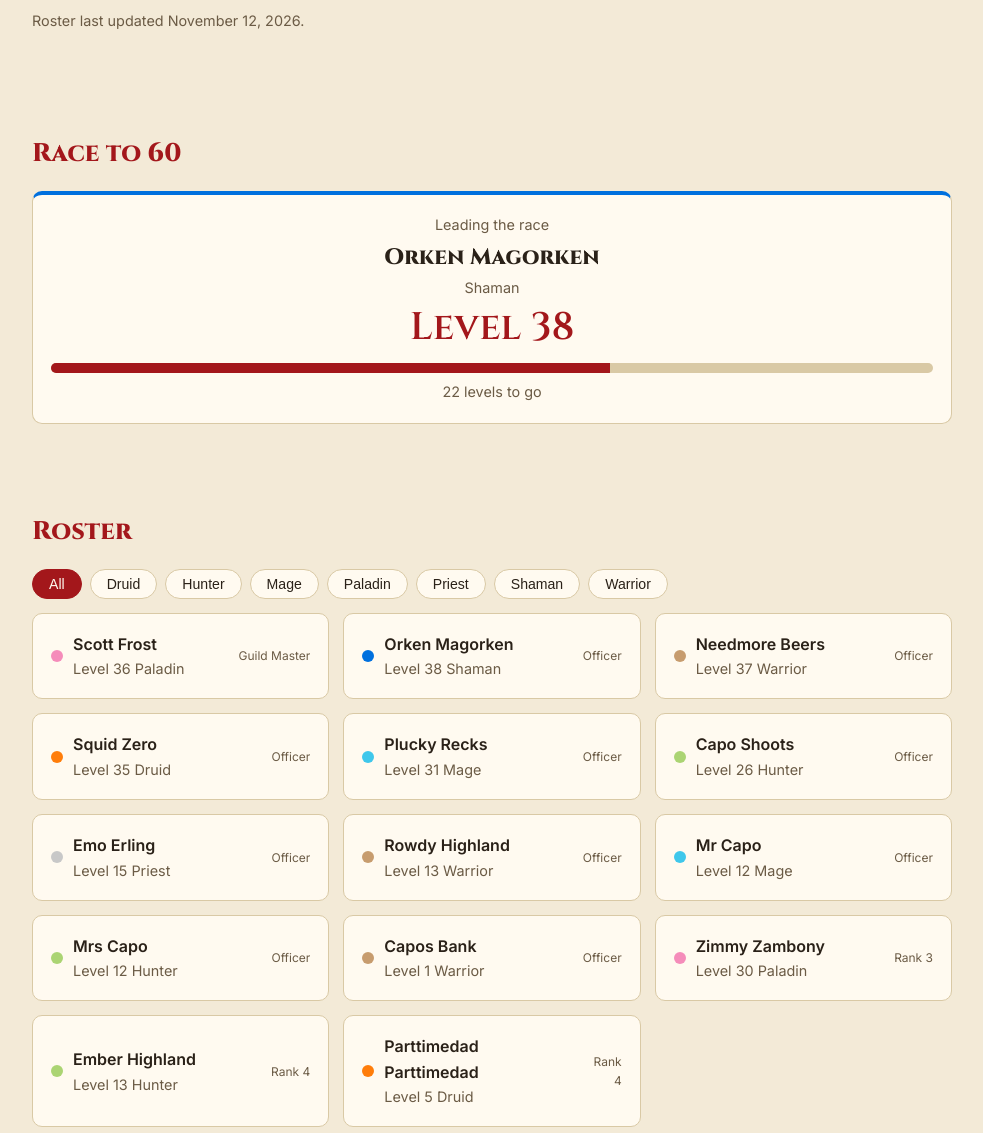
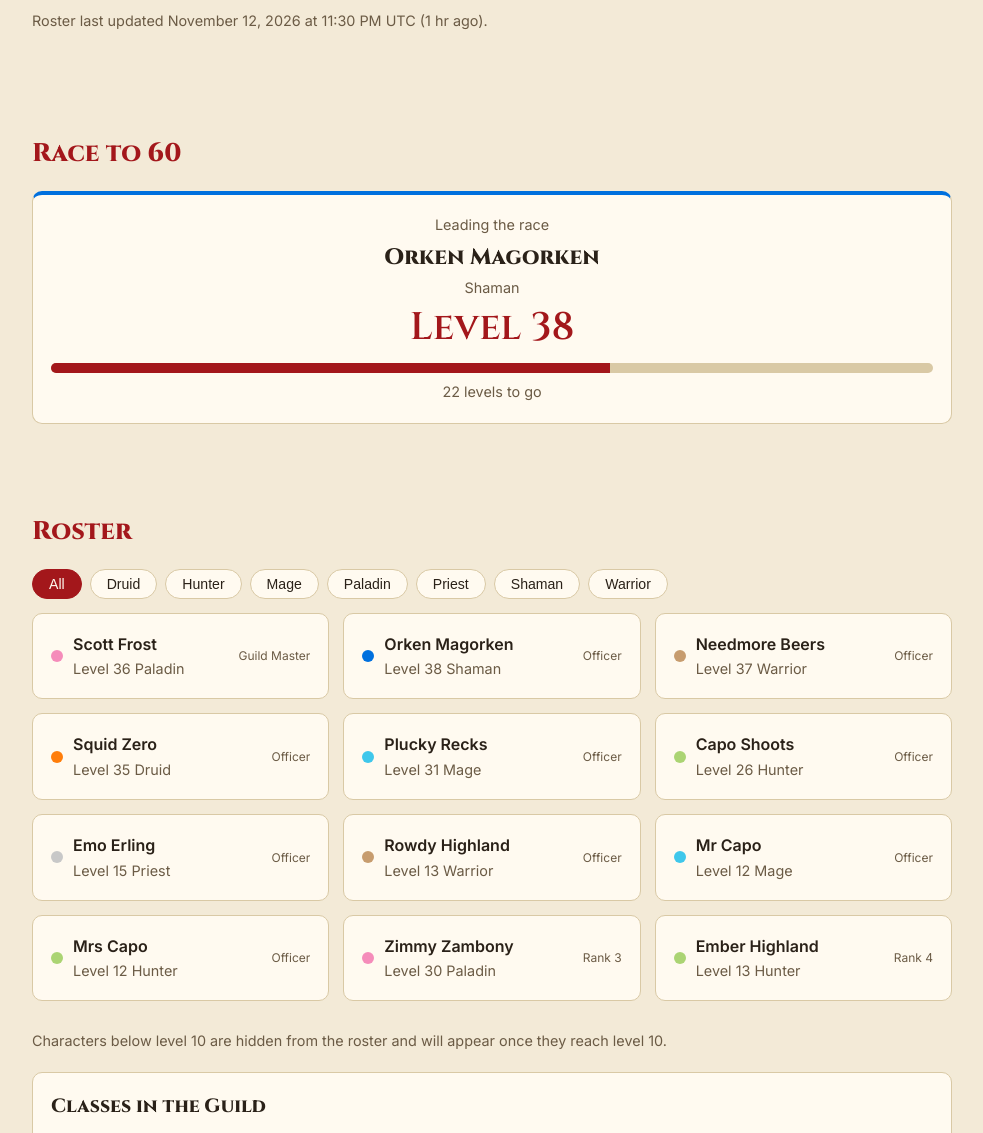
Before and after one commit to Ne0Squid/Dirty-Socks, a plain HTML site: page index.html in a window 1280 px wide. Shown: the part 584-1717 px from the top of the page, without its empty margins (148-1131 px from the left). Drawn offline with Linux system fonts and the light colour scheme.

Commit message:
Add files via upload

```diff
--- a/index.html
+++ b/index.html
@@ -99,7 +99,7 @@ footer{text-align:center;padding:28px 20px;color:var(--muted);font-size:.85rem;b
   <div class="filters" id="filters"></div>
   <div class="grid" id="members"></div>
   <div class="pager" id="pager"></div>
-  <p class="muted" style="margin-top:12px">Character Armory links become available once a character reaches level 10.</p>
+  <p class="muted" style="margin-top:12px">Characters below level 10 are hidden from the roster and will appear once they reach level 10.</p>
   <div class="card" style="margin-top:20px"><h3 style="font-size:1.2rem;margin-bottom:6px">Classes in the Guild</h3><div id="classbars"></div></div>
 </section>
 
@@ -148,6 +148,8 @@ const rankNames={0:"Guild Master",1:"Officer"}; // Blizzard returns numbers only
 // ==============================
 
 const fmt=d=>new Date(d).toLocaleDateString("en-US",{month:"long",day:"numeric",year:"numeric"});
+const fmtTime=d=>new Date(d).toLocaleString("en-US",{month:"long",day:"numeric",year:"numeric",hour:"numeric",minute:"2-digit",timeZoneName:"short"});
+const ago=t=>{const m=Math.max(0,Math.round((Date.now()-new Date(t))/6e4));return m<1?"just now":m<60?m+" min ago":m<1440?Math.round(m/60)+" hr ago":Math.round(m/1440)+" days ago"};
 const fEl=document.getElementById("filters"),mEl=document.getElementById("members");
 let sorted=[],tabs=[];
 const armoryUrl=m=>"https://worldofwarcraft.blizzard.com/en-us/forever/us/armory/character/"+encodeURIComponent((m.name+"-"+(m.surname||"")).toLowerCase().replace(/['’]/g,"").replace(/\s+/g,"-"));
@@ -176,15 +178,15 @@ function render(d){
   document.getElementById("statcards").innerHTML=[
     [roster.length,"Members"],[maxLevel,"Top level"],[classes.length,"Classes"],[new Date(d.founded).toLocaleDateString("en-US",{month:"short",year:"numeric"}),"Founded"]
   ].map(s=>`<div class="card stat"><b>${s[0]}</b><span class="muted">${s[1]}</span></div>`).join("");
-  document.getElementById("updated").textContent="Roster last updated "+fmt(d.generated)+".";
+  document.getElementById("updated").textContent=d.saved?"Live roster data couldn’t be loaded, so this is a saved copy from "+fmtTime(d.generated)+".":"Roster last updated "+fmtTime(d.generated)+" ("+ago(d.generated)+").";
   const counts={};
   roster.forEach(m=>{(counts[m.cls]=counts[m.cls]||{n:0,color:m.color}).n++});
   const maxN=Math.max(...Object.values(counts).map(c=>c.n));
   document.getElementById("classbars").innerHTML=Object.entries(counts).sort((a,b)=>b[1].n-a[1].n||a[0].localeCompare(b[0])).map(([c,v])=>`<div class="crow"><span>${c}</span><div class="ctrack"><span style="width:${v.n/maxN*100}%;background:${v.color}"></span></div><span class="cnum">${v.n}</span></div>`).join("");
   const leaders=roster.filter(m=>m.level===maxLevel);
   document.getElementById("leaders").innerHTML=leaders.map(m=>`<div class="card leader" style="border-top:4px solid ${m.color}"><div class="muted">${m.level>=60?"Reached 60!":leaders.length>1?"Tied for the lead":"Leading the race"}</div><h3>${nameLink(m)}</h3><div class="muted">${m.cls}</div><div class="lvl">Level ${m.level}</div><div class="bar"><span style="width:${Math.min(100,m.level/60*100)}%"></span></div><span class="muted">${m.level>=60?"Max level":(60-m.level)+" levels to go"}</span></div>`).join("");
-  sorted=[...roster].sort((a,b)=>a.rank-b.rank||b.level-a.level);
-  tabs=["All",...classes];
+  sorted=roster.filter(m=>m.level>=10).sort((a,b)=>a.rank-b.rank||b.level-a.level); // characters under level 10 stay hidden
+  tabs=["All",...[...new Set(sorted.map(m=>m.cls))].sort()];
   show("All");
 }
 document.getElementById("yr").textContent=new Date().getFullYear();
@@ -225,7 +227,7 @@ document.getElementById("raids").innerHTML=raids.map(r=>{
 fetch("guild-data.json",{cache:"no-cache"})
   .then(r=>r.ok?r.json():Promise.reject())
   .then(j=>render({generated:j.generated,founded:(j.raw&&j.raw.guild&&j.raw.guild.created_timestamp)||fallback.founded,roster:j.roster}))
-  .catch(()=>render(fallback));
+  .catch(()=>render({...fallback,saved:true}));
 </script>
 </body>
 </html>
```
